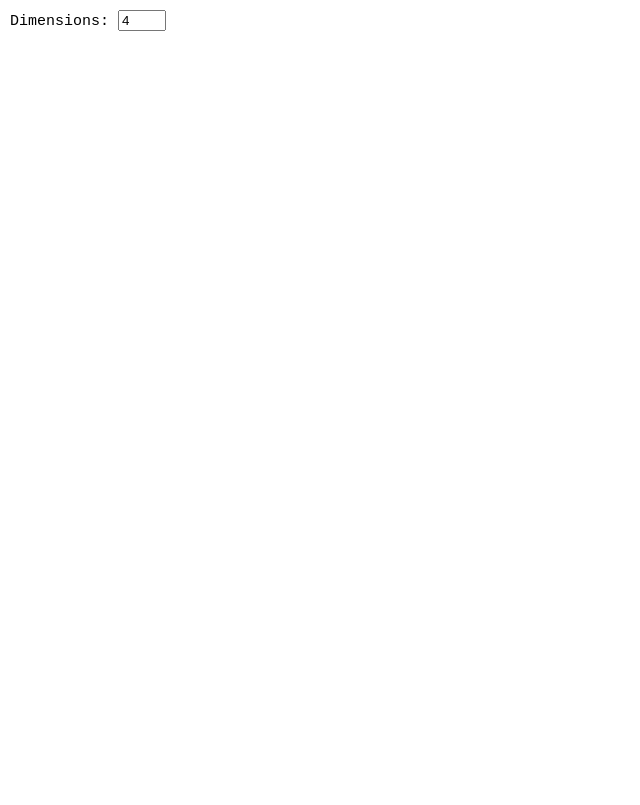
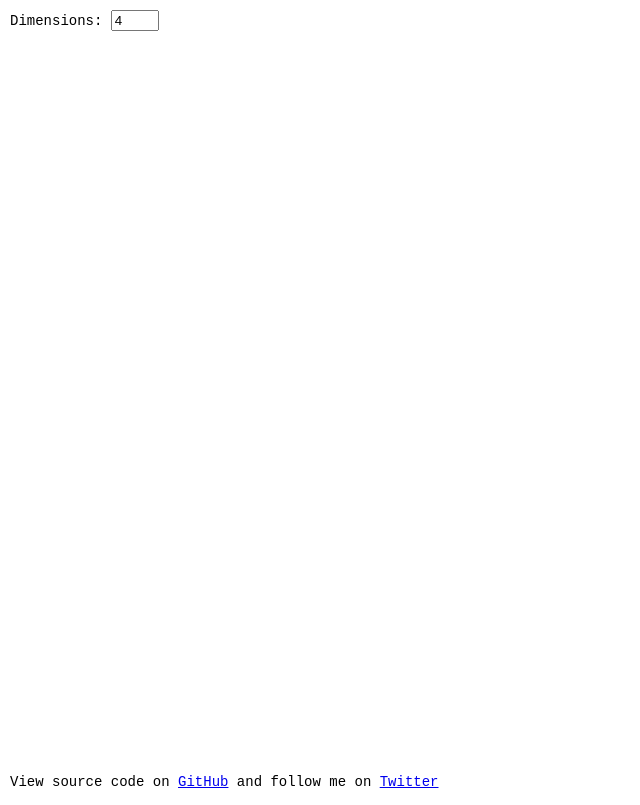
Before and after one commit to MoritzKn/nd-raytracer, a website built with webpack: page web/src/index.html in a window 1280 px wide. Shown: the whole page, without its empty margins (0-640 px from the left). Built offline with nearby package versions, Linux system fonts and the light colour scheme; files whose address does not match are found by name.

Commit message:
Add links to html page

```diff
--- a/web/src/index.html
+++ b/web/src/index.html
@@ -6,19 +6,19 @@
 
     <meta
       name="description"
-      content="A software renderer for raytracing n-dimensional spheres using WebAssembly and Rust"
+      content="A raytracing rendering engine that supports hyper-spheres and higher-dimensional space; implemented using WebAssembly and Rust"
     />
 
     <style>
       * {
         box-sizing: border-box;
-        overflow: hidden;
       }
 
       body {
         margin: 0;
         font-family: monospace;
-        font-size: 15px;
+        font-size: 14px;
+        overflow: hidden;
       }
 
       #wrapper {
@@ -34,14 +34,19 @@
         position: absolute;
         top: 10px;
         left: 10px;
+        z-index: 2;
+      }
+
+      footer {
+        position: absolute;
+        bottom: 10px;
+        left: 10px;
+        z-index: 2;
       }
     </style>
   </head>
 
   <body>
-    <div id="wrapper">
-      <canvas id="canvas"></canvas>
-    </div>
     <div class="controls">
       Dimensions:
       <input
@@ -53,5 +58,15 @@
         value="4"
       />
     </div>
+
+    <div id="wrapper">
+      <canvas id="canvas"></canvas>
+    </div>
+
+    <footer>
+      View source code on
+      <a href="https://github.com/MoritzKn/nd-raytracer">GitHub</a> and follow
+      me on <a href="https://twitter.com/moritz_kn">Twitter</a>
+    </footer>
   </body>
 </html>
```
Also changed, not shown: web/dist/index.html.
